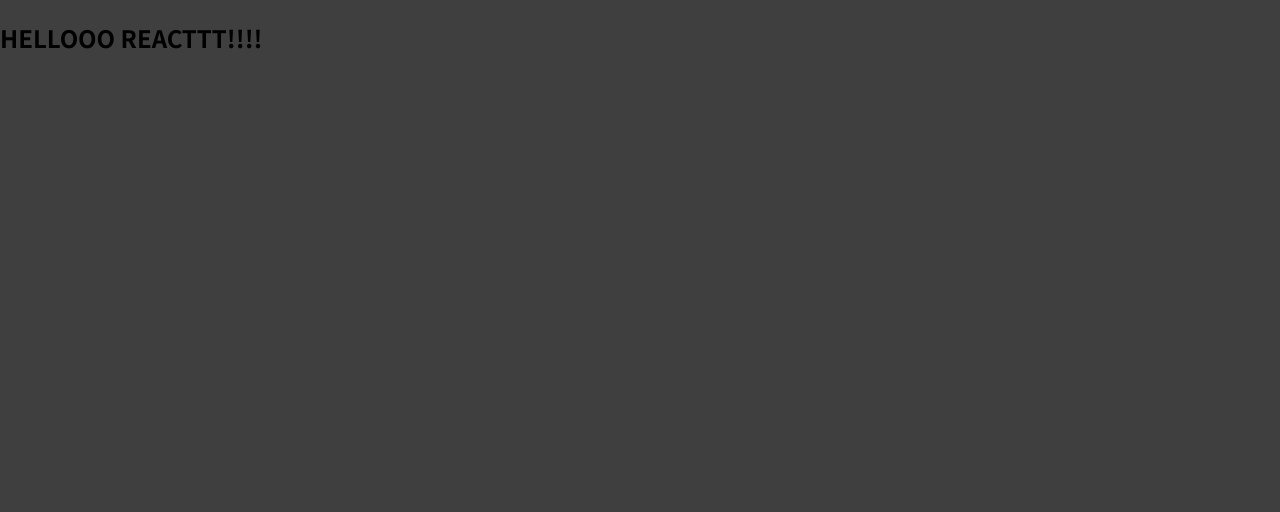
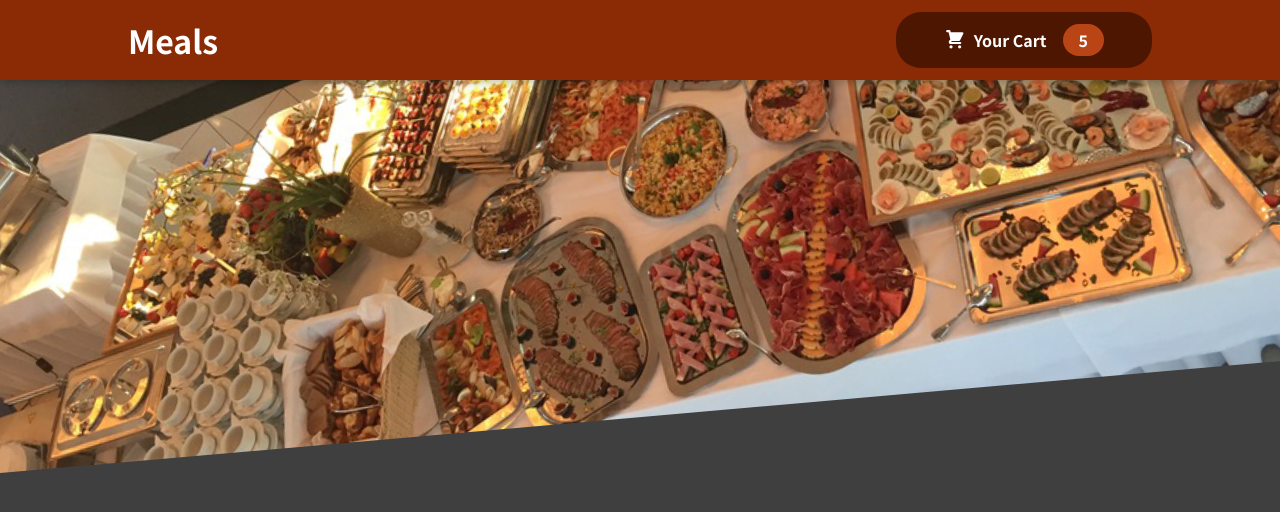
Before and after one commit to berkayyozayy/food-order, a React (Create React App) app: page / in a window 1280 px wide. Shown: the top 512 px of the page. Built offline with nearby package versions, Linux system fonts and the light colour scheme.

Commit message:
feat: add header cart button component

```diff
--- a/src/App.js
+++ b/src/App.js
@@ -1,8 +1,12 @@
+import { Fragment } from "react";
+import Header from "./components/Layout/Header";
+
 function App() {
   return (
-    <div>
+    <Fragment>
       <h2>HELLOOO REACTTT!!!!</h2>
-    </div>
+      <Header />
+    </Fragment>
   );
 }
 
--- a/src/components/Layout/Header.js
+++ b/src/components/Layout/Header.js
@@ -0,0 +1,21 @@
+import { Fragment } from "react";
+import mealsImage from "../../assets/meals.jpeg";
+
+import classes from "./Header.module.css";
+import HeaderCartButton from "./HeaderCartButton";
+
+const Header = (props) => {
+  return (
+    <Fragment>
+      <header className={classes.header}>
+        <h1>Meals</h1>
+        <HeaderCartButton />
+      </header>
+      <div className={classes["main-image"]}>
+        <img src={mealsImage} alt="what a delicious food" />
+      </div>
+    </Fragment>
+  );
+};
+
+export default Header;
--- a/src/components/Layout/Header.module.css
+++ b/src/components/Layout/Header.module.css
@@ -0,0 +1,29 @@
+.header {
+    position: fixed;
+    top: 0;
+    left: 0;
+    width: 100%;
+    height: 5rem;
+    background-color: #8a2b06;
+    color: white;
+    display: flex;
+    justify-content: space-between;
+    align-items: center;
+    padding: 0 10%;
+    box-shadow: 0 2px 8px rgba(0, 0, 0, 0.25);
+    z-index: 10;
+  }
+
+  .main-image {
+    width: 100%;
+    height: 25rem;
+    z-index: 0;
+    overflow: hidden;
+  }
+
+  .main-image img {
+    width: 110%;
+    height: 100%;
+    object-fit: cover;
+    transform: rotateZ(-5deg) translateY(-4rem) translateX(-1rem);
+  }
--- /dev/null
+++ b/src/components/Layout/HeaderCartButton.js
@@ -0,0 +1,17 @@
+import CartIcon from "../Cart/CartIcon";
+import classes from "./HeaderCartButton.module.css";
+
+const HeaderCartButton = (props) => {
+  return (
+    <button className={classes.button}>
+      <span className={classes.icon}>
+        <CartIcon />
+      </span>
+      <span>Your Cart</span>
+      <span className={classes.badge}>5</span>
+      <span></span>
+    </button>
+  );
+};
+
+export default HeaderCartButton;
--- /dev/null
+++ b/src/components/Layout/HeaderCartButton.module.css
@@ -0,0 +1,59 @@
+.button {
+    cursor: pointer;
+    font: inherit;
+    border: none;
+    background-color: #4d1601;
+    color: white;
+    padding: 0.75rem 3rem;
+    display: flex;
+    justify-content: space-around;
+    align-items: center;
+    border-radius: 25px;
+    font-weight: bold;
+  }
+
+  .button:hover,
+  .button:active {
+    background-color: #2c0d00;
+  }
+
+  .icon {
+    width: 1.35rem;
+    height: 1.35rem;
+    margin-right: 0.5rem;
+  }
+
+  .badge {
+    background-color: #b94517;
+    padding: 0.25rem 1rem;
+    border-radius: 25px;
+    margin-left: 1rem;
+    font-weight: bold;
+  }
+
+  .button:hover .badge,
+  .button:active .badge {
+    background-color: #92320c;
+  }
+
+  .bump {
+    animation: bump 300ms ease-out;
+  }
+
+  @keyframes bump {
+    0% {
+      transform: scale(1);
+    }
+    10% {
+      transform: scale(0.9);
+    }
+    30% {
+      transform: scale(1.1);
+    }
+    50% {
+      transform: scale(1.15);
+    }
+    100% {
+      transform: scale(1);
+    }
+  }
```
